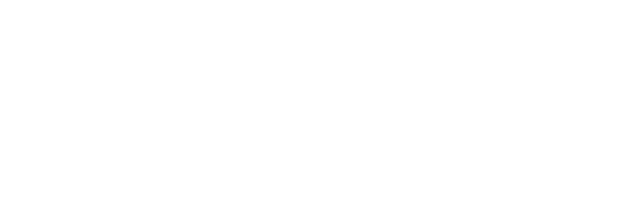
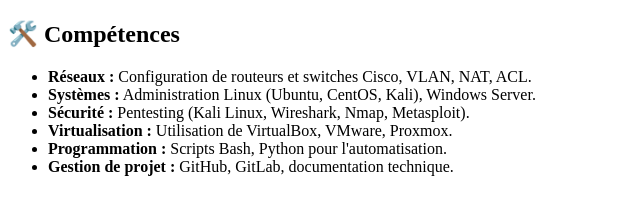
Before and after one commit to kennoStack/mon-cv, a plain HTML site: page index.html in a window 1280 px wide. Shown: the whole page, without its empty margins (0-640 px from the left). Drawn offline with Linux system fonts and the light colour scheme.

Commit message:
mise en place de le section competences

```diff
--- a/index.html
+++ b/index.html
@@ -7,6 +7,16 @@
     <link rel="stylesheet" href="style.css">
 </head>
 <body>
-
+    <section>
+    <h2>🛠️ Compétences</h2>
+    <ul>
+        <li><strong>Réseaux :</strong> Configuration de routeurs et switches Cisco, VLAN, NAT, ACL.</li>
+        <li><strong>Systèmes :</strong> Administration Linux (Ubuntu, CentOS, Kali), Windows Server.</li>
+        <li><strong>Sécurité :</strong> Pentesting (Kali Linux, Wireshark, Nmap, Metasploit).</li>
+        <li><strong>Virtualisation :</strong> Utilisation de VirtualBox, VMware, Proxmox.</li>
+        <li><strong>Programmation :</strong> Scripts Bash, Python pour l'automatisation.</li>
+        <li><strong>Gestion de projet :</strong> GitHub, GitLab, documentation technique.</li>
+    </ul>
+</section>
 </body>
 </html>
```
